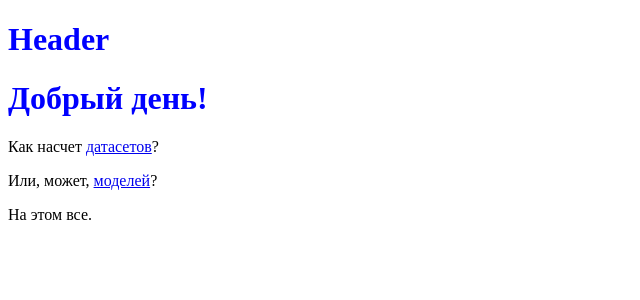
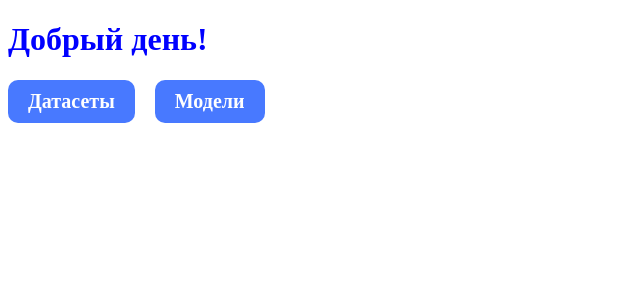
Before and after one commit to artnitolog/ensemble_learning_mmf_prac, a Flask app: page / in a window 1280 px wide. Shown: the top 300 px of the page, without its empty margins (0-640 px from the left). Run offline with Flask 2, Linux system fonts and the light colour scheme; some libraries are stand-ins or nearby versions.

Commit message:
final refactoring

```diff
--- a/app/forms.py
+++ b/app/forms.py
@@ -33,7 +33,7 @@ class HyperParamForm(FlaskForm):
     )
     random_state = IntegerField('Сид', default=0)
     trees_parameters = StringField(
-        'Дополнительные параметры для дерева JSON!',
+        'Дополнительные параметры для дерева (JSON)',
         validators=[Optional()],
         filters=[json_field_filter]
     )
--- a/app/static/style.css
+++ b/app/static/style.css
@@ -1,3 +1,15 @@
 h1 {
   color: blue;
 }
+
+.main_button {
+  background-color: #4879ff;
+  color: white;
+  padding: 10px 20px;
+  text-align: center;
+  font-weight: bold;
+  text-decoration: none;
+  border-radius: 10px;
+  display: inline-block;
+  font-size: 20px;
+}
--- a/app/templates/base.html.j2
+++ b/app/templates/base.html.j2
@@ -9,9 +9,6 @@
 </head>
 
 <body>
-    <header>
-        <h1>Header</h1>
-    </header>
 {% block content %}{% endblock %}
 </body>
 
--- a/app/templates/index.html.j2
+++ b/app/templates/index.html.j2
@@ -4,7 +4,23 @@
 
 {% block content %}
     <h1>Добрый день!</h1>
-    <p>Как насчет <a href={{ url_for('get_data') }}>датасетов</a>?</p>
-    <p>Или, может, <a href={{ url_for('get_models') }}>моделей</a>?</p>
-    <p>На этом все.</p>
+
+<style>
+.main_button {
+  background-color: #4879ff;
+  color: white;
+  padding: 10px 20px;
+  text-align: center;
+  font-weight: bold;
+  text-decoration: none;
+  border-radius: 10px;
+  display: inline-block;
+  font-size: 20px;
+}
+</style>
+
+<a href={{ url_for('get_data') }} class="main_button">Датасеты</a>
+&nbsp;
+&nbsp;
+<a href={{ url_for('get_models') }} class="main_button">Модели</a>
 {% endblock %}
```
Also changed, not shown: app/templates/datasets.html.j2 (+18 -4 lines), app/templates/model_page.html.j2 (+18 -8 lines), app/templates/models.html.j2 (+10 -4 lines), app/templates/set_model.html.j2 (+6 -4 lines), app/templates/t.html.j2 (deleted, +0 -53 lines).
